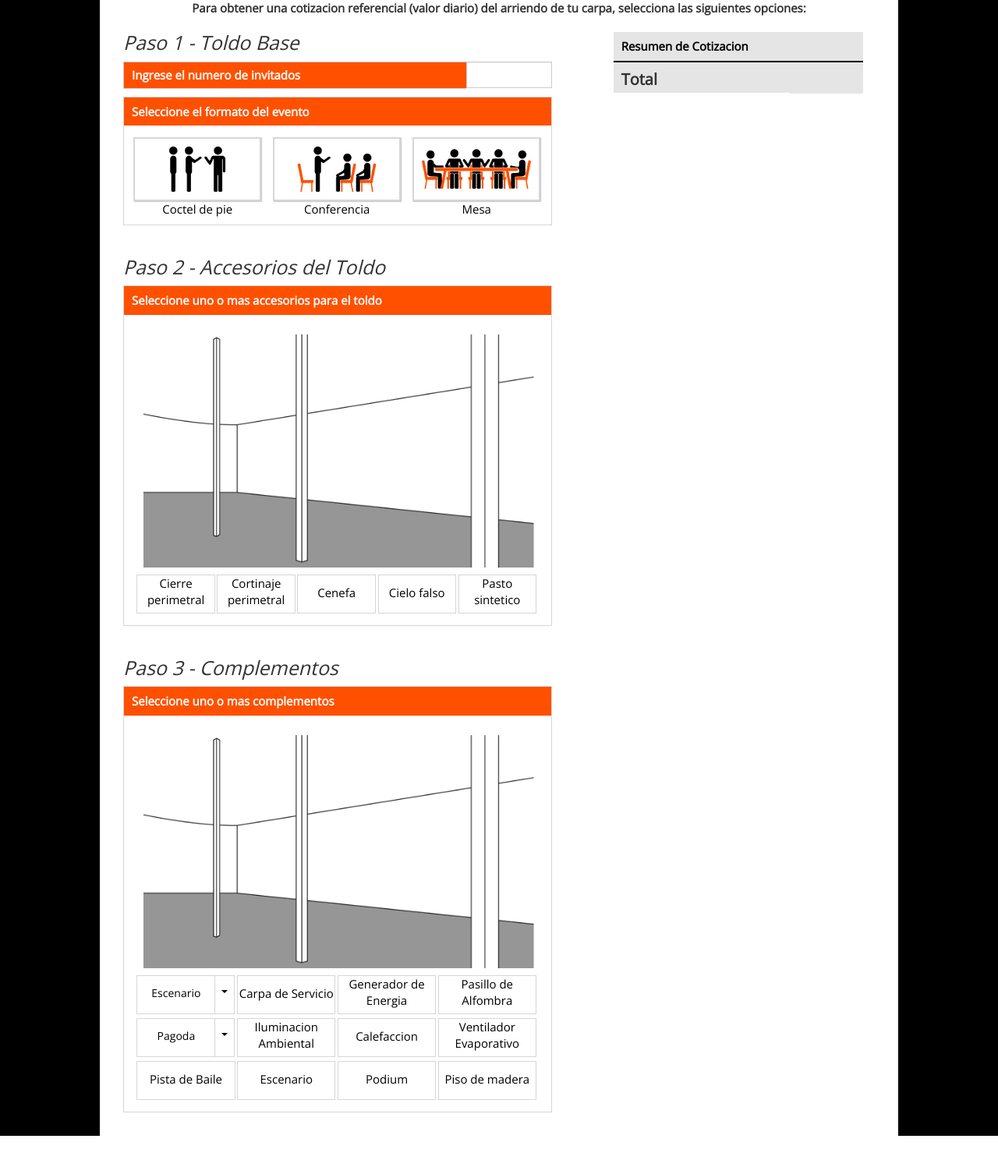
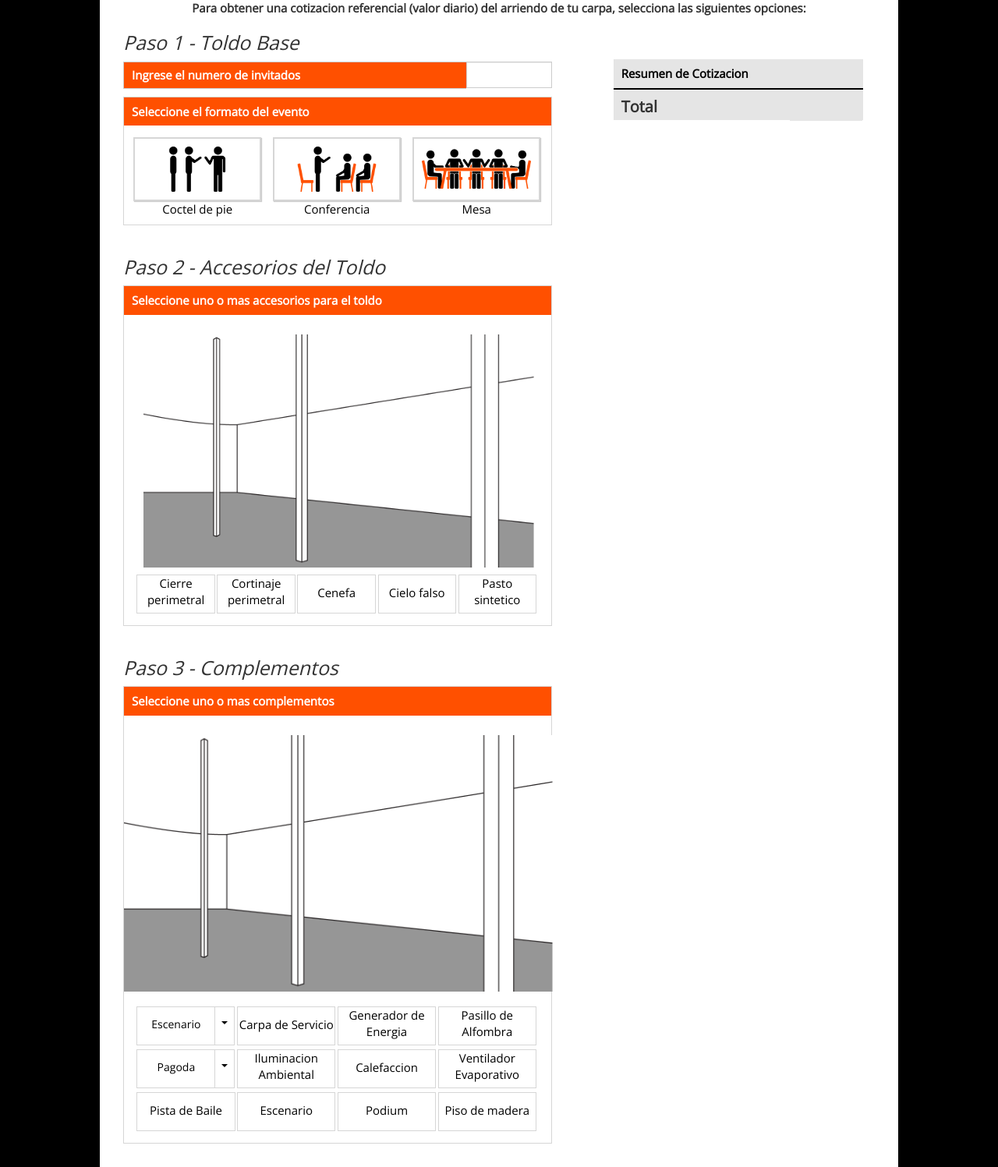
Before and after one commit to jovicon/Steward-Carpas, a PHP site: page / in a window 1280 px wide. Shown: the whole page at 78% size. Before the commit the page ends 1457 px from the top, so only its background shows below. Run offline with PHP 8.4, Linux system fonts and the light colour scheme.

Commit message:
update 10/04/2017

```diff
--- a/css/paso2.css
+++ b/css/paso2.css
@@ -70,3 +70,17 @@ label {
     display:inline-block;
   }
 }
+
+@media (min-width:1529px) {
+  .sel-button > span.esp-margin4 {
+    padding-top:1.2rem;
+    display:inline-block;
+  }
+}
+
+@media (min-width:1776px) {
+  .sel-button > span.esp-margin5 {
+    padding-top:1.2rem;
+    display:inline-block;
+  }
+}
--- a/css/paso3.css
+++ b/css/paso3.css
@@ -2,6 +2,15 @@
 
 .sel-button-2 {
   width:24.5%;
+}
+
+/* cambiando detalles */
+.figure-margin2 {
+  margin:2.5rem 0;
+}
+
+.base2 {
+  width:94.85%;
 }
 
 /* editing bootstrap styles */
@@ -82,3 +91,31 @@ ul > li > label:hover {
   color:white;
   box-shadow: none;
 }
+
+@media(min-width:1555px) {
+  .sel-button-2 > .esp-margin6 {
+    display: inline-block;
+    padding-top: 1.2rem;
+  }
+}
+
+@media(min-width:1385px) {
+  .sel-button-2 > .esp-margin7 {
+    display: inline-block;
+    padding-top: 1.2rem;
+  }
+}
+
+@media(min-width:1586px) {
+  .sel-button-2 > .esp-margin8 {
+    display: inline-block;
+    padding-top: 1.2rem;
+  }
+}
+
+@media(min-width:1601px) {
+  .sel-button-2 > .esp-margin9{
+    display: inline-block;
+    padding-top: 1.2rem;
+  }
+}
--- a/css/resumen.css
+++ b/css/resumen.css
@@ -1,7 +1,7 @@
 /* resumen */
 
 .resumen {
-  margin-top: 1rem;
+  margin-top: 4.5rem;
   margin-left: 4rem;
   padding: 0;
   background-color: rgba(204,204,204,0.5);
--- a/home.html
+++ b/home.html
@@ -70,11 +70,11 @@
 
               <figure class="figure-margin">
 
+                <img id="img1paso2" class="img-responsive img-paso2" src="img/paso2/1.png" alt="">
                 <img id="img2paso2" class="img-responsive img-paso2" src="img/paso2/2.png" alt="">
                 <img id="img3paso2" class="img-responsive img-paso2" src="img/paso2/3.png" alt="">
                 <img id="img4paso2" class="img-responsive img-paso2" src="img/paso2/4.png" alt="">
                 <img id="img5paso2" class="img-responsive img-paso2" src="img/paso2/5.png" alt="">
-                <img id="img1paso2" class="img-responsive img-paso2" src="img/paso2/1.png" alt="">
                 <img id="img6paso2" class="img-responsive img-paso2" src="img/paso2/base.png" alt="">
                 <img class="img-responsive base" src="img/paso2/base.png" alt="">
                 <img class="img-responsive" src="img/paso2/base.png" style="width:90%;" alt="">
@@ -84,10 +84,10 @@
               <div class="aside-margin margin-bottom">
 
                   <input id="check11" type="checkbox" name="check1" value="Cierre perimetral">
-                  <label class="sel-button" for="check11">Cierre perimetral</label>
+                  <label class="sel-button" for="check11"><span class="esp-margin4">Cierre perimetral</span></label>
 
                   <input id="check12" type="checkbox" name="check1" value="Cortinaje perimetral">
-                  <label class="sel-button" for="check12">Cortinaje perimetral</label>
+                  <label class="sel-button" for="check12"><span class="esp-margin5">Cortinaje perimetral</span></label>
 
                   <input id="check13" type="checkbox" name="check1" value="Cenefa">
                   <label class="sel-button" for="check13"><span class="esp-margin">Cenefa</span></label>
@@ -113,16 +113,16 @@
             <div class="paso3">
 
                 <h3 class="sub-title">Seleccione uno o mas complementos</h3>
-                <figure class="figure-margin">
+                <figure class="figure-margin figure-margin2">
 
-                  <img id="img1paso3" class="img-responsive img-paso2" src="img/paso2/2.png" alt="">
-                  <img id="img2paso3" class="img-responsive img-paso2" src="img/paso2/3.png" alt="">
-                  <img id="img3paso3" class="img-responsive img-paso2" src="img/paso2/4.png" alt="">
-                  <img id="img4paso3" class="img-responsive img-paso2" src="img/paso2/5.png" alt="">
-                  <img id="img5paso3" class="img-responsive img-paso2" src="img/paso2/1.png" alt="">
-                  <img id="img6paso3" class="img-responsive img-paso2" src="img/paso2/base.png" alt="">
-                  <img class="img-responsive base" src="img/paso2/base.png" alt="">
-                  <img class="img-responsive" src="img/paso2/base.png" style="width:90%;" alt="">
+                  <img id="img1paso3" class="img-responsive img-paso2" src="img/paso2/2.png" alt="" style="width:95%;">
+                  <img id="img2paso3" class="img-responsive img-paso2" src="img/paso2/3.png" alt="" style="width:95%;">
+                  <img id="img3paso3" class="img-responsive img-paso2" src="img/paso2/4.png" alt="" style="width:95%;">
+                  <img id="img4paso3" class="img-responsive img-paso2" src="img/paso2/5.png" alt="" style="width:95%;">
+                  <img id="img5paso3" class="img-responsive img-paso2" src="img/paso2/1.png" alt="" style="width:95%;">
+                  <img id="img6paso3" class="img-responsive img-paso2" src="img/paso2/base.png" alt="" style="width:95;">
+                  <img class="img-responsive base base2" src="img/paso2/base.png" alt="">
+                  <img class="img-responsive" src="img/paso2/base.png" style="width:94%;" alt="">
 
                 </figure>
 
@@ -141,37 +141,35 @@
 
                   <ul class="dropdown-menu" role="menu">
                     <li>
-                      <input id="re1" type="radio" name="escenario" value="3x3">
+                      <input id="re1" type="radio" name="escenario" value="3x3" onclick="uncheckRadio(this);">
                       <label id="lre1" class="" for="re1">Solo DJ (2 modulos)</label>
                     </li>
 
                     <li class="divider"></li>
 
                     <li>
-                      <input id="re2" type="radio" name="escenario" value="4x4">
+                      <input id="re2" type="radio" name="escenario" value="4x4" onclick="uncheckRadio(this);">
                       <label id="lre2" for="re2">Orquesta (5pers.)(10 modulos)</label>
                     </li>
 
                     <li class="divider"></li>
 
                     <li>
-                      <input id="re3" type="radio" name="escenario" value="5x5">
+                      <input id="re3" type="radio" name="escenario" value="5x5" onclick="uncheckRadio(this);">
                       <label id="lre3" for="re3">Orquestas (10 pers.)(12 modulos)</label>
                     </li>
                   </ul>
 
                 </div>
 
-
-
                 <input id="check22" type="checkbox" name="" value="Carpa de Servicio">
                 <label class="sel-button sel-button-2" for="check22"> <span class="esp-margin">Carpa de Servicio</span></label>
 
                 <input id="check23" type="checkbox" name="" value="Generador de Energia">
-                <label class="sel-button sel-button-2" for="check23">Generador de Energia</label>
+                <label class="sel-button sel-button-2" for="check23"><span class="esp-margin6">Generador de Energia</span></label>
 
                 <input id="check24" type="checkbox" name="" value="Pasillo de Alfombra">
-                <label class="sel-button sel-button-2" for="check24">Pasillo de Alfombra</label>
+                <label class="sel-button sel-button-2" for="check24"><span class="esp-margin7">Pasillo de Alfombra</span></label>
 
                 <div class="btn-group sel-button-2">
 
@@ -186,21 +184,21 @@
 
                   <ul class="dropdown-menu" role="menu">
                     <li>
-                      <input id="rp1" type="radio" name="pagoda" value="3x3">
+                      <input id="rp1" type="radio" name="pagoda" value="3x3" onclick="uncheckRadio(this);">
                       <label id="lrp1" for="rp1">3x3 metros</label>
                     </li>
 
                     <li class="divider"></li>
 
                     <li>
-                      <input id="rp2" type="radio" name="pagoda" value="4x4">
+                      <input id="rp2" type="radio" name="pagoda" value="4x4" onclick="uncheckRadio(this);">
                       <label id="lrp2" for="rp2">4x4 metros</label>
                     </li>
 
                     <li class="divider"></li>
 
                     <li>
-                      <input id="rp3" type="radio" name="pagoda" value="5x5">
+                      <input id="rp3" type="radio" name="pagoda" value="5x5" onclick="uncheckRadio(this);">
                       <label id="lrp3" for="rp3">5x5 metros</label>
                     </li>
                   </ul>
@@ -208,13 +206,13 @@
                 </div>
 
                 <input id="check26" type="checkbox" name="" value="Iluminacion Ambiental">
-                <label class="sel-button sel-button-2" for="check26">Iluminacion Ambiental</label>
+                <label class="sel-button sel-button-2" for="check26"><span class="esp-margin8">Iluminacion Ambiental</span></label>
 
                 <input id="check27" type="checkbox" name="" value="Calefaccion">
                 <label class="sel-button sel-button-2" for="check27"><span class="esp-margin">Calefaccion</span></label>
 
                 <input id="check28" type="checkbox" name="" value="Ventilador Evaporativo">
-                <label class="sel-button sel-button-2" for="check28">Ventilador Evaporativo</label>
+                <label class="sel-button sel-button-2" for="check28"><span class="esp-margin9">Ventilador Evaporativo</span></label>
 
                 <input id="check29" type="checkbox" name="" value="Pista de Baile">
                 <label class="sel-button sel-button-2" for="check29"><span class="esp-margin">Pista de Baile</span></label>
@@ -365,7 +363,7 @@
 
             <div id="respas37" class="without mitem-resumen">
 
-              <label for="respas37" class="litem-resumen">Pagoga - 3x3 metros</label>
+              <label for="respas37" class="litem-resumen">Pagoda - 3x3 metros</label>
               <input  class="ritem-resumen" type="text" name="" value="" readonly="readonly">
 
             </div>
```
Also changed, not shown: js/scripts.js (+41 -0 lines), img/paso2/1.png, img/paso2/2.png, img/paso2/3.png, img/paso2/4.png.
